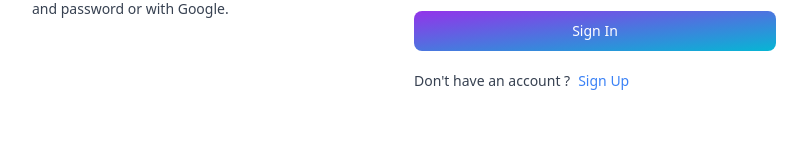
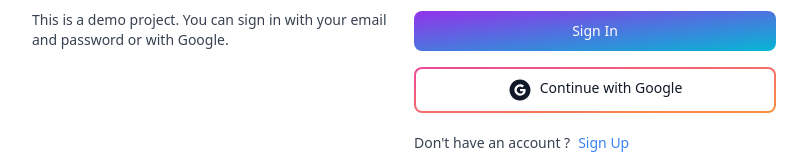
Before and after one commit to dicreate/BlogApp, a React (Vite) app in the folder client/: page /sign-in in a window 1280 px wide. Shown: the part 245-408 px from the top of the page, without its empty margins (236-1043 px from the left). Built offline with nearby package versions, Linux system fonts and the light colour scheme.

Commit message:
feat: add google auth ui

```diff
--- /dev/null
+++ b/client/src/components/GoogleAuth.tsx
@@ -0,0 +1,14 @@
+import { Button } from 'flowbite-react'
+import React from 'react'
+import { AiFillGoogleCircle } from 'react-icons/ai'
+
+const GoogleAuth = () => {
+   return (
+      <Button type="button" gradientDuoTone="pinkToOrange" outline>
+         <AiFillGoogleCircle className='w-6 h-6 mr-2' />
+         Continue with Google
+      </Button>
+   )
+}
+
+export default GoogleAuth
--- a/client/src/pages/SignIn.tsx
+++ b/client/src/pages/SignIn.tsx
@@ -2,6 +2,7 @@ import { Alert, Button, Label, Spinner, TextInput } from "flowbite-react"
 import { Link, useNavigate } from "react-router-dom"
 import { ChangeEvent, FormEvent, useState } from "react"
 import useAuth from "../zustand/useAuth"
+import GoogleAuth from "../components/GoogleAuth"
 
 interface Iform {
    username?: string,
@@ -93,6 +94,7 @@ const SignIn = () => {
                            : "Sign In"
                      }
                   </Button>
+                  <GoogleAuth />
                </form>
                <div className="flex gap-2 text-sm mt-5">
                   <span>Don't have an account ? </span>
```
